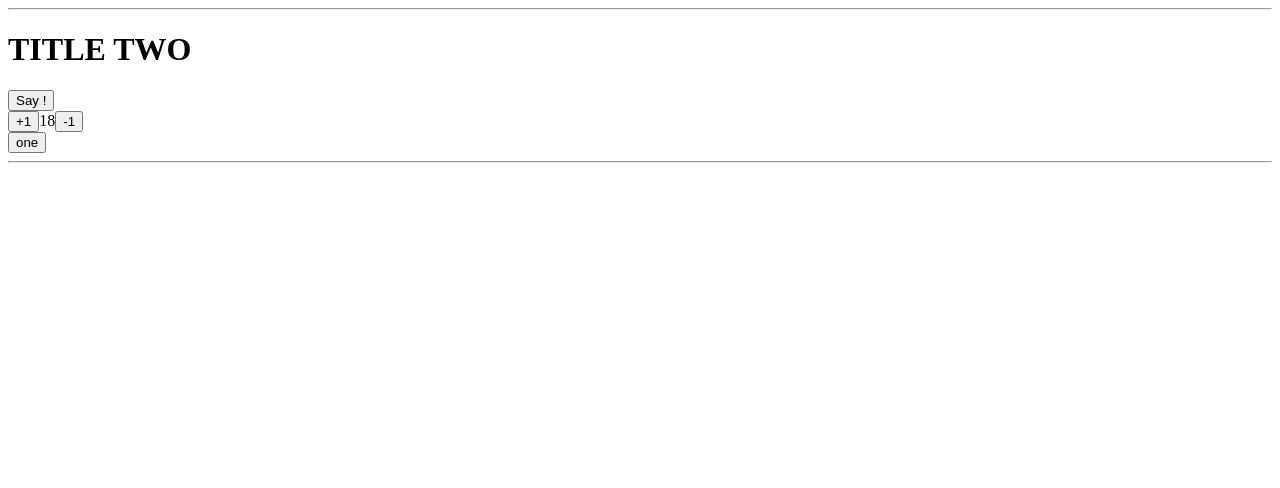
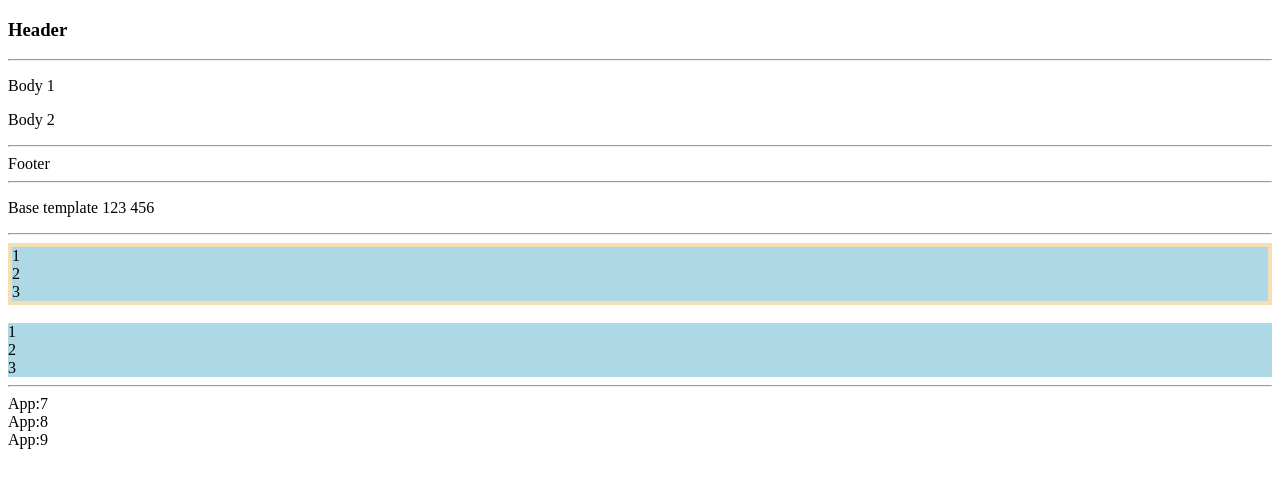
Before and after one commit to Kinokus/angular-learn, an Angular app: page / in a window 1280 px wide. Shown: the top 488 px of the page. Built offline with nearby package versions, Linux system fonts and the light colour scheme.

Commit message:
templates

```diff
--- a/src/app/app.component.html
+++ b/src/app/app.component.html
@@ -1,19 +1,31 @@
 <!--<app-user></app-user>-->
 <!--<app-product *ngIf="showProduct"></app-product>-->
 <!--<button (click)="showProduct = !showProduct">Show / Hide product </button>-->
+<!--<hr>-->
 <!--<app-binding></app-binding>-->
+<!--<hr>-->
 <!--<app-conditions></app-conditions>-->
+<!--<hr>-->
 <!--<app-atributes></app-atributes>-->
-<hr>
+<!--<hr>-->
 <!--<app-input-output [title]="'static title'"></app-input-output>-->
-<app-input-output
-  (sayHi)="onSayHi($event)"
-  [(counter)]="age"
-  [title]="'Title ' + (expression ? 'one' : 'two')"
->
-</app-input-output>
+<!--<app-input-output-->
+<!--  (sayHi)="onSayHi($event)"-->
+<!--  [(counter)]="age"-->
+<!--  [title]="'Title ' + (expression ? 'one' : 'two')"-->
+<!--&gt;-->
+<!--</app-input-output>-->
 <!--<app-input-output (sayHi)="onSayHi($event)" [title]="'Static title'"></app-input-output>-->
-<br>
-<button (click)="expression=!expression">{{!expression ? 'one' : 'two'}}</button>
+<!--<br>-->
+<!--<button (click)="expression=!expression">{{!expression ? 'one' : 'two'}}</button>-->
+<!--<hr>-->
 
-<hr>
+<app-templates [template]="ref">
+  <h3 class="header">Header</h3>
+  <p class="body">Body 1</p>
+  <p class="body">Body 2</p>
+  <footer class="footer">Footer</footer>
+</app-templates>
+<ng-template #ref let-element>
+  <span>App:{{element}}</span>
+</ng-template>
--- a/src/app/app.module.ts
+++ b/src/app/app.module.ts
@@ -11,11 +11,12 @@ import { FormsModule } from '@angular/forms';
 import { ConditionsComponent } from './components/conditions/conditions.component';
 import { AtributesComponent } from './components/atributes/atributes.component';
 import { InputOutputComponent } from './components/input-output/input-output.component';
+import { TemplatesComponent } from './components/templates/templates.component';
 
 
 @NgModule({
   declarations: [
-    AppComponent, UserComponent, ProductComponent, CategoryComponent, BindingComponent, ConditionsComponent, AtributesComponent, InputOutputComponent,
+    AppComponent, UserComponent, ProductComponent, CategoryComponent, BindingComponent, ConditionsComponent, AtributesComponent, InputOutputComponent, TemplatesComponent,
   ],
   imports: [
     BrowserModule,
--- /dev/null
+++ b/src/app/components/templates/templates.component.html
@@ -0,0 +1,32 @@
+<ng-content select=".header"></ng-content>
+<hr>
+<ng-content select=".body"></ng-content>
+<hr>
+<ng-content select=".footer"></ng-content>
+<hr>
+<ng-template #ref let-defaultValue let-number='foo'>
+  <p>Base template {{number}} {{defaultValue}}</p>
+</ng-template>
+
+<ng-container *ngTemplateOutlet="ref; context:{foo:123, $implicit:456}"></ng-container>
+<hr>
+<div *ngIf="true" [style.background-color]="'wheat'" [style.padding.px]="4">
+  <div *ngFor="let item of [1,2,3]" [style.background-color]="'lightblue'">
+    {{    item    }}
+  </div>
+</div>
+<br>
+<ng-container *ngIf="true" [style.background-color]="'wheat'" [style.padding.px]="4">
+  <div *ngFor="let item of [1,2,3]" [style.background-color]="'lightblue'">
+    {{    item    }}
+  </div>
+</ng-container>
+<hr>
+
+<ng-template #def let-element>
+  <span>Default:{{element}}</span>
+</ng-template>
+
+<div *ngFor="let item of [7,8,9]">
+  <ng-container *ngTemplateOutlet="template||def; context:{$implicit:item}"></ng-container>
+</div>
```
Also changed, not shown: src/app/components/templates/templates.component.ts (added, +14 -0 lines), src/app/components/templates/templates.component.scss (added).
